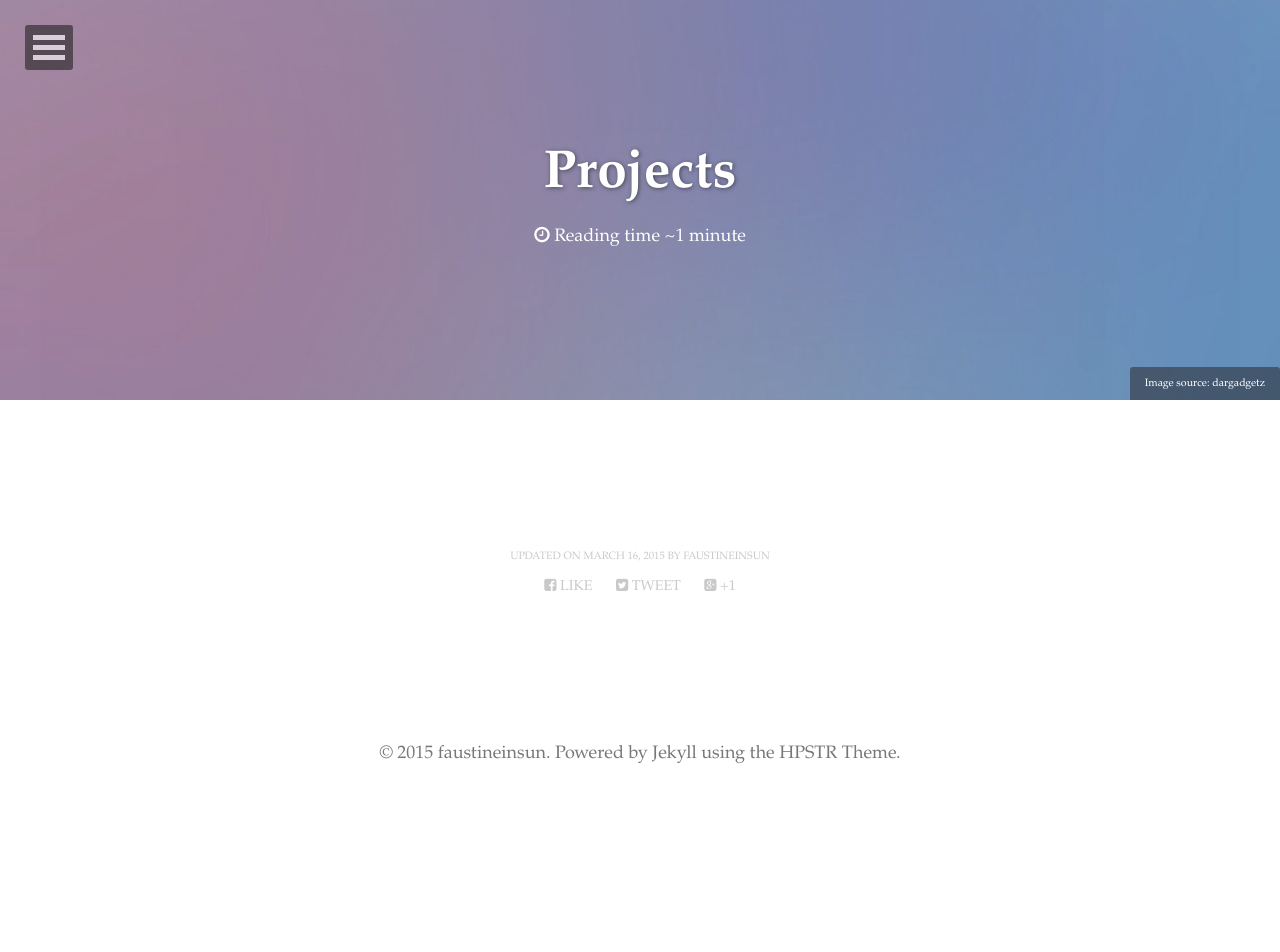
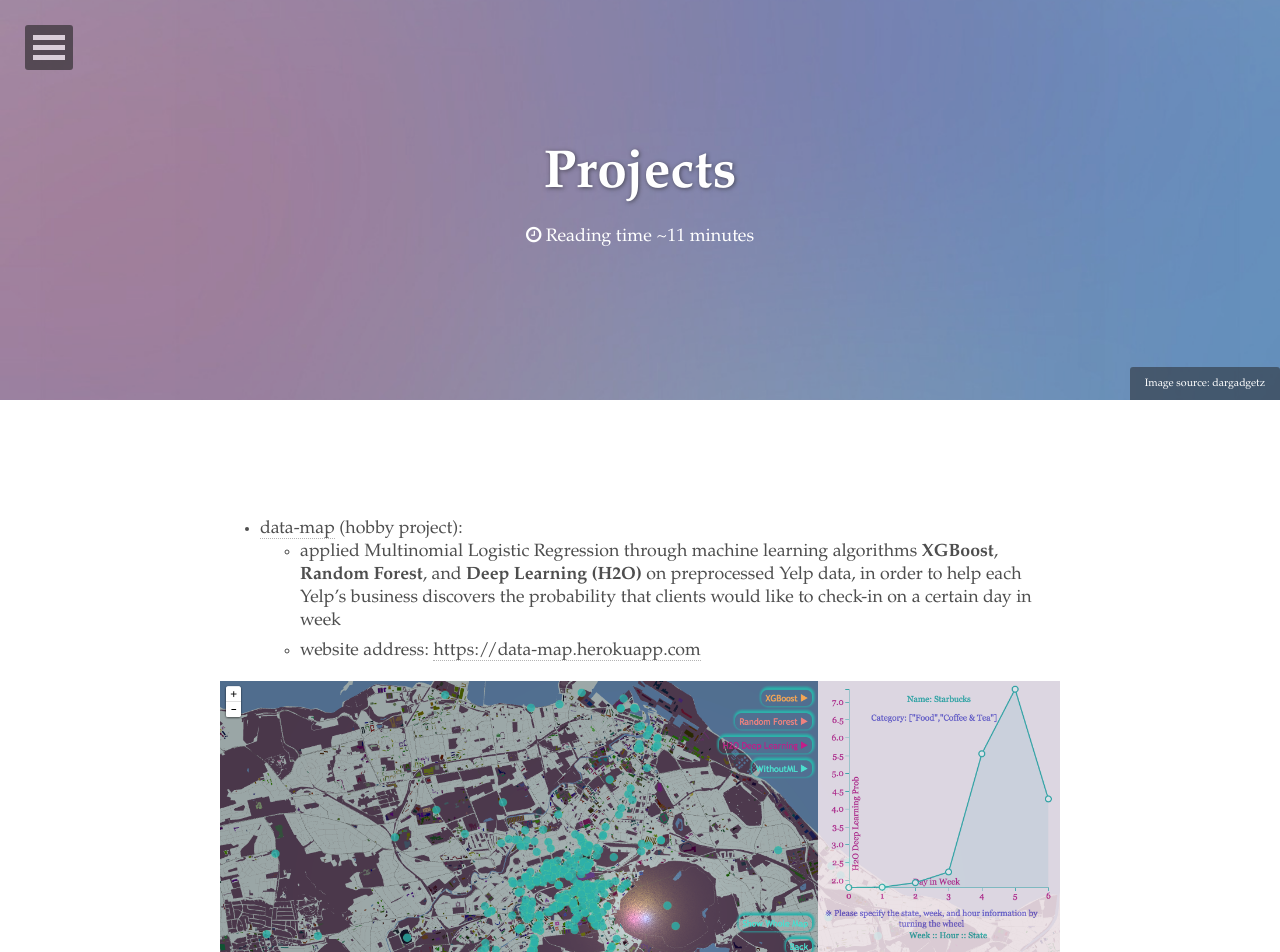
Before and after one commit to faustineinsun/faustineinsun.github.io, a Jekyll site: the page built from about/index.md, in a window 1280 px wide and 1400 px high. Shown: the top 952 px of the window. Built offline with Jekyll 4.4.1, drawn with Linux system fonts in a browser that asks for light colours; nearby versions of some CDN libraries; some of the changed text lies outside the part shown.

Commit message:
add projects page

```diff
--- a/_config.yml
+++ b/_config.yml
@@ -5,8 +5,8 @@ reading_time:     true
 words_per_minute: 10
 # Your site's domain goes here (eg: //mmistakes.github.io, http://mademistakes.com, etc)
 # When testing locally leave blank or use http://localhost:4000
-url:
-#url: http://faustineinsun.github.io
+#url:
+url: http://faustineinsun.github.io
 
 # Owner/author information
 # abstract-7.jpg
--- a/_data/navigation.yml
+++ b/_data/navigation.yml
@@ -1,7 +1,10 @@
 # Menu navigation links
 
+- title: Projects
+  url: /about/
+
 - title: Site about AI & Algs
-  url: http://faustineinsun.github.io/
+  url: /
 
 - title: Site about Troubleshooting
   url: http://faustineinsun.blogspot.com/
--- a/about/index.md
+++ b/about/index.md
@@ -8,3 +8,22 @@ image:
 comments: false
 modified: 2015-03-16
 ---
+
+* [data-map](https://github.com/faustineinsun/data-map) (hobby project):
+    * applied Multinomial Logistic Regression through machine learning algorithms **XGBoost**, **Random Forest**, and **Deep Learning (H2O)** on preprocessed Yelp data, in order to help each Yelp’s business discovers the probability that clients would like to check-in on a certain day in week
+    * website address: [https://data-map.herokuapp.com](https://data-map.herokuapp.com)
+
+[![demo_yelp](../images/demo_yelp.png)](https://data-map.herokuapp.com)
+
+* [WiseCrowdRec](https://github.com/faustineinsun/WiseCrowdRec) (**Spring MVC** + **Tomcat**)
+    * mining and learning streaming tweets
+
+[![demo_wcr](../images/demo_wcr.gif)](https://github.com/faustineinsun/WiseCrowdRec)
+
+* 2nd version of WiseCrowdRec (**Node.js**)
+    * [demo video](https://drive.google.com/file/d/0B-OcoMYLimAlcWdBZHFRRHR5Y2c/view) (< 1 minute)
+    * website address: [www.wisecrowdrec.com](http://www.wisecrowdrec.com/)
+
+[![demo_wcr_2nd](../images/demo-wcr-2nd-1.png)](https://drive.google.com/file/d/0B-OcoMYLimAlcWdBZHFRRHR5Y2c/view)
+
+[![demo_wcr_2nd](../images/demo-wcr-2nd-2.png)](http://www.wisecrowdrec.com/)
```
Also changed, not shown: images/demo-wcr-2nd-1.png (added), images/demo-wcr-2nd-2.png (added), images/demo_yelp.png (added), 1 other file.
